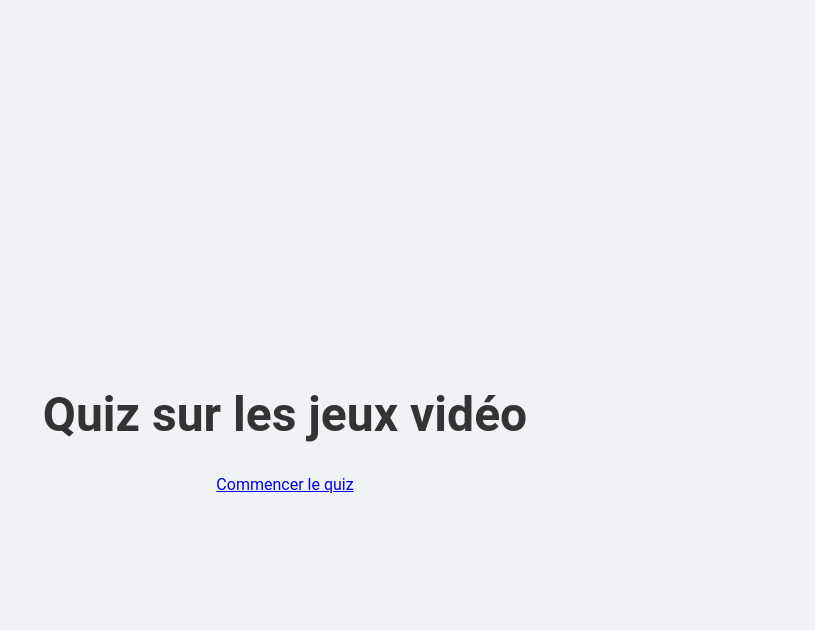
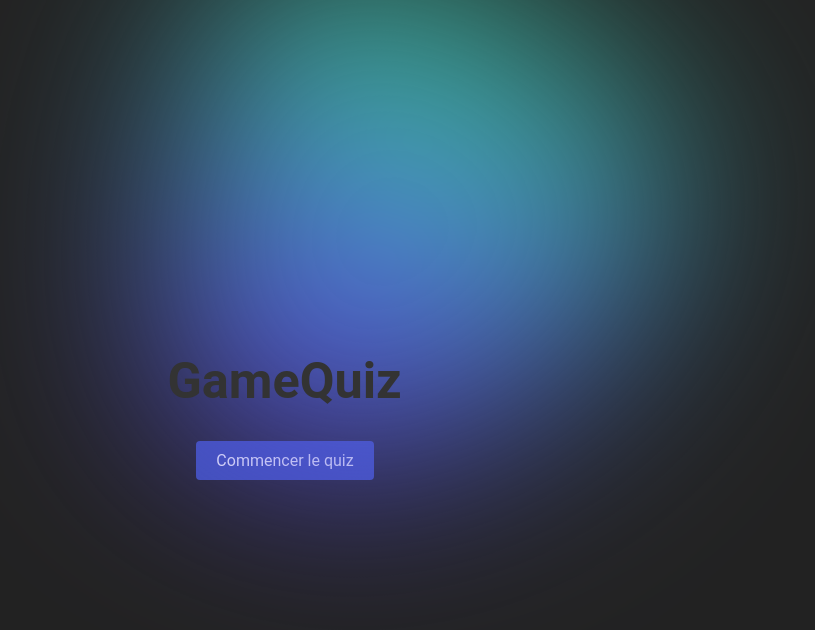
Before and after one commit to Matleftod/GameQuiz, a Vue app: page / in a window 1280 px wide. Shown: the top 630 px of the page, without its empty margins (355-1170 px from the left). Built offline with nearby package versions, Linux system fonts and the light colour scheme.

Commit message:
new bc v1

```diff
--- a/src/App.vue
+++ b/src/App.vue
@@ -1,5 +1,6 @@
 <template>
   <div id="app">
+    <div class="gradient"></div>
     <router-view></router-view>
   </div>
 </template>
--- a/src/assets/styles.css
+++ b/src/assets/styles.css
@@ -1,7 +1,47 @@
+@keyframes rotate {
+  0% {
+    transform: rotate(0deg);
+  }
+  100% {
+    transform: rotate(360deg);
+  }
+}
+
+.gradient {
+  --size: 250px;
+  --speed: 50s;
+  --easing: cubic-bezier(0.8, 0.2, 0.2, 0.8);
+
+  position: absolute;
+  width: var(--size);
+  height: var(--size);
+  filter: blur(calc(var(--size) / 5));
+  background-image: linear-gradient(hsl(158, 82%, 57%, 85%), hsl(252, 82%, 57%));
+  animation: rotate var(--speed) var(--easing) alternate infinite;
+  border-radius: 30% 70% 70% 30% / 30% 30% 70% 70%;
+}
+
+@media (min-width: 720px) {
+  .gradient {
+    --size: 500px;
+  }
+}
+
 body {
   font-family: "Roboto", sans-serif;
-    background-color: #f0f2f5;
   color: #333;
+  background-color: #222;
+  position: absolute;
+  inset: 0;
+  display: flex;
+  justify-content: center;
+  align-items: center;
+  overflow: hidden;
+}
+
+/* This is just to transition when you change the viewport size. */
+* {
+  transition: all 0.25s ease-out;
 }
 
 .container {
--- a/src/components/Home.vue
+++ b/src/components/Home.vue
@@ -1,7 +1,7 @@
 <template>
   <div class="container home">
-      <h1>Quiz sur les jeux vidéo</h1>
-      <router-link to="/quiz">Commencer le quiz</router-link>
+    <h1 class="animated-title">GameQuiz</h1>
+    <router-link class="start-button" to="/quiz">Commencer le quiz</router-link>
   </div>
 </template>
 
@@ -12,7 +12,6 @@
   name: 'GameQuizHome',
 });
 </script>
-
 
 <style scoped>
 .home {
@@ -28,4 +27,33 @@ h1 {
   font-size: 3rem;
   margin-bottom: 2rem;
 }
+.animated-title {
+  animation: grow-shrink 2s infinite ease-in-out;
+}
+
+@keyframes grow-shrink {
+  0% {
+    transform: scale(1);
+  }
+  50% {
+    transform: scale(1.1);
+  }
+  100% {
+    transform: scale(1);
+  }
+}
+
+.start-button {
+  display: inline-block;
+  background-color: #3f51b5;
+  color: white;
+  padding: 10px 20px;
+  border-radius: 4px;
+  text-decoration: none;
+  transition: background-color 0.3s ease-in-out;
+}
+
+.start-button:hover {
+  background-color: #536dfe;
+}
 </style>
```
Lines whose indentation alone changed are shown as unchanged.
